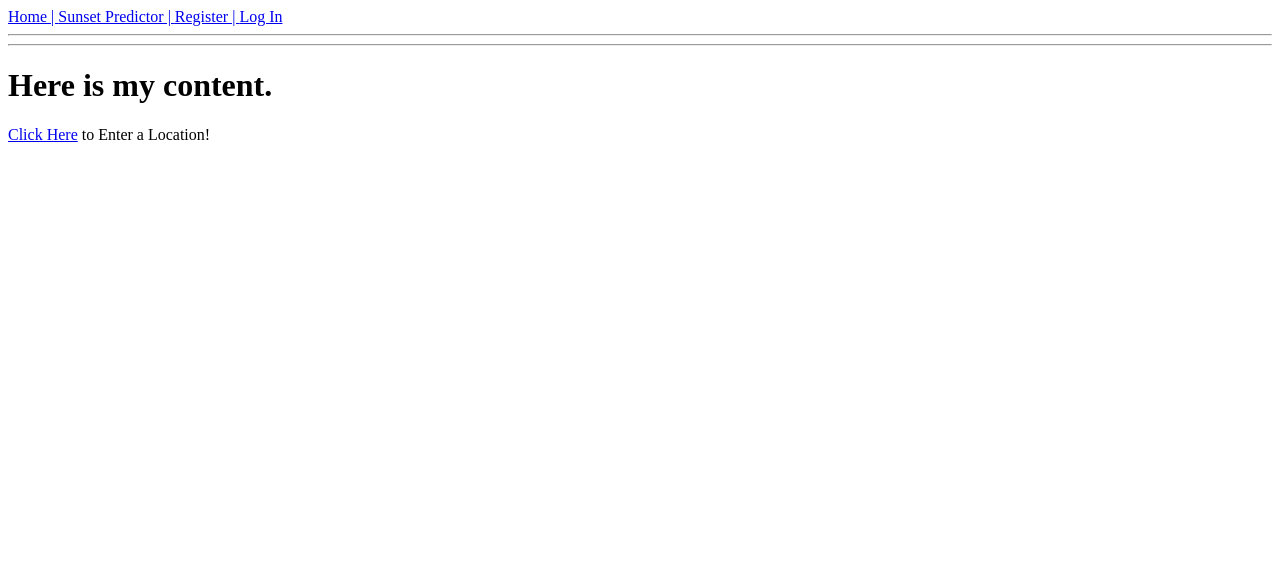
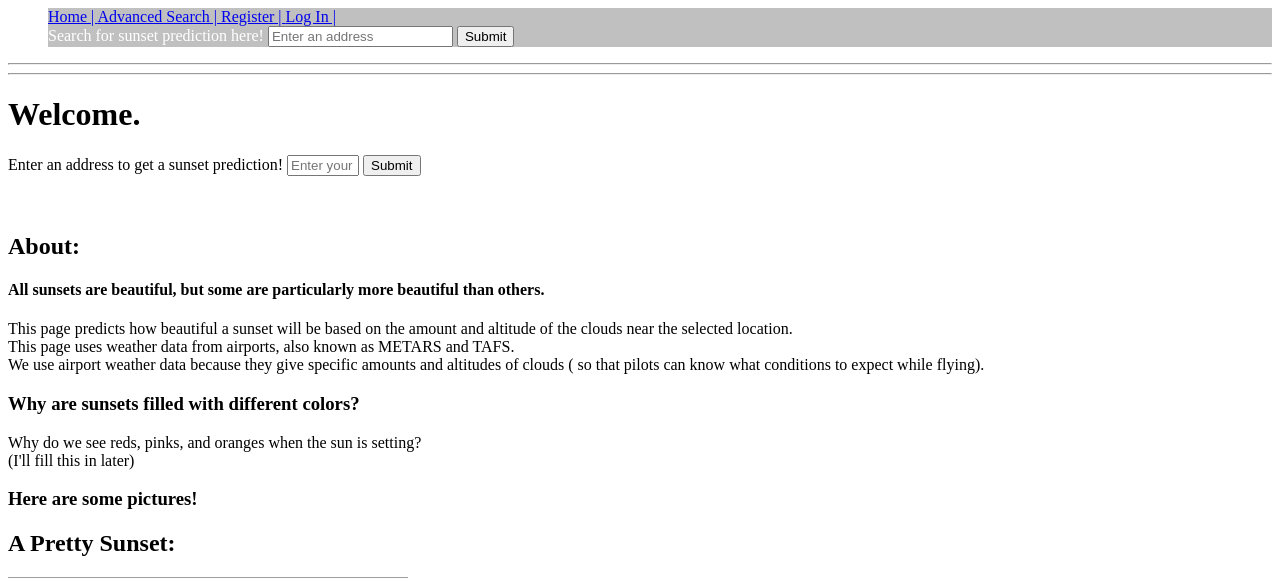
Before and after one commit to hleonhardy/fellowship-final-project, a Flask app: template templates/homepage.html in a window 1280 px wide. Shown: the top 578 px of the page. Before the commit the page ends 142 px from the top, so only its background shows below. Run offline with Flask 2, Linux system fonts and the light colour scheme; the template is opened without the code that fills it: most values are stand-ins (such as "Sample title", 1, 10 or a date in 2020); some libraries are stand-ins or nearby versions; grey boxes are pictures that could not be loaded.

Commit message:
Got picture thumbnails to show up on user page, made favorites into links on user page, made nav bar sticky, added to homepage.html, got navbar autocomplete to work on all pages.

```diff
--- a/templates/addfavorite.html
+++ b/templates/addfavorite.html
@@ -5,6 +5,7 @@
 
     <meta name="viewport" content="initial-scale=1.0, user-scalable=no">
     <meta charset="utf-8">
+
 
     <style>
       /* Always set the map height explicitly to define the size of the div
--- a/templates/base.html
+++ b/templates/base.html
@@ -3,20 +3,45 @@
 <head>
     <title>{% block title %} INSERT TITLE HERE {% endblock %} </title>
     {% block style %} {% endblock %}
+
+<link type="text/css" rel="stylesheet" href="https://fonts.googleapis.com/css?family=Roboto:300,400,500">
+<link rel="stylesheet" type="text/css" href="/static/css/autocomplete.css">
+<style>
+.sticky {
+  position: fixed;
+  top: 0;
+  width: 100%
+}
+
+#navbar {
+    background-color: #C0C0C0;
+    color: white;
+}
+
+</style>
 </head>
-<body>
+<body onscroll="stickyNav()">
 
+<ul>
+    <div id="navbar">
     <!-- This is the nav bar -->
     <a href='/'> Home | </a>
-    <a href='/location'> Sunset Predictor | </a>
+    <a href='/location'> Advanced Search | </a>
     {% if 'current_user' not in session %}
         <a href='/register'>Register | </a>
-        <a href='/login'>Log In  </a>
+        <a href='/login'>Log In  |</a>
     {% else %}
         <a href='/mypage'>My Page | </a>
         <a href='/logout'>Log Out | </a>
     {% endif %}
 
+    <form action='/prediction'>
+        Search for sunset prediction here! <input type="text" id="nav-autocomplete" name="address" placeholder="Enter an address" onFocus="geolocateNav()">
+        <input type="submit">
+    </form>
+    </div>
+
+</ul>
   <hr>
     {% for message in get_flashed_messages() %}
         {{ message }}
@@ -25,5 +50,19 @@
 
     {% block content %} INSERT CONTENT HERE {% endblock %}
 
+
+<script>
+var navbar = document.getElementById("navbar");
+var sticky = navbar.offsetTop;
+
+function stickyNav() {
+  if (window.pageYOffset >= sticky) {
+    navbar.classList.add("sticky")
+  } else {
+    navbar.classList.remove("sticky");
+  }
+}
+</script>
+
 </body>
 </html>
--- a/templates/homepage.html
+++ b/templates/homepage.html
@@ -3,8 +3,43 @@
 
 {% block content %}
 
-<h1> Here is my content. </h1>
+<h1> Welcome. </h1>
 
-<a href="/location">Click Here</a> to Enter a Location!
+
+<div id="locationField">
+<form action='/prediction'>
+    Enter an address to get a sunset prediction!
+    <input type="text" id="autocomplete" name="address"
+                    placeholder="Enter your address" onFocus="geolocate()">
+    <input type="submit">
+</form>
+</div>
+<br><br>
+
+<h2> About: </h2>
+<h4>All sunsets are beautiful, but some are particularly more beautiful than others.</h4>
+This page predicts how beautiful a sunset will be based on the amount and altitude of
+the clouds near the selected location.<br>
+This page uses weather data from airports, also known as METARS and TAFS.<br>
+We use airport weather data because they give specific amounts and altitudes of clouds (
+so that pilots can know what conditions to expect while flying).
+
+<h3>Why are sunsets filled with different colors?</h3>
+
+<p>
+Why do we see reds, pinks, and oranges when the sun is setting? <br>
+(I'll fill this in later)
+</p>
+<h3>Here are some pictures!</h3>
+<h2>A Pretty Sunset: </h2>
+<img src="/static/sunset_photos/burning-sky-sunset.jpg">
+<h2>Here is another pretty sunset: </h2>
+<img src="/static/sunset_photos/prettysunset.jpg">
+<h2>Here is a sunset that isn't quite as memorable as the ones above:</h2>
+<img src="/static/sunset_photos/toocloudy.jpg">
+
+<script src="https://ajax.googleapis.com/ajax/libs/jquery/2.1.3/jquery.min.js"></script>
+<script src='/static/js/autocomplete.js'></script>
+<script defer type="text/javascript" src="{{ placesmapurl | safe }}"></script>
 
 {% endblock %}
--- a/templates/login.html
+++ b/templates/login.html
@@ -18,4 +18,8 @@
     <input type="submit">
 </form>
 
+<script src="https://ajax.googleapis.com/ajax/libs/jquery/2.1.3/jquery.min.js"></script>
+<script src='/static/js/autocomplete.js'></script>
+<script defer type="text/javascript" src="{{ placesmapurl | safe }}"></script>
+
 {% endblock %}
--- a/templates/register.html
+++ b/templates/register.html
@@ -26,6 +26,8 @@ Hi!<br>Please enter the following information to register!<br>
     </table>
     <input type="submit">
 
-
+<script src="https://ajax.googleapis.com/ajax/libs/jquery/2.1.3/jquery.min.js"></script>
+<script src='/static/js/autocomplete.js'></script>
+<script defer type="text/javascript" src="{{ placesmapurl | safe }}"></script>
 
 {% endblock %}
--- a/templates/uploadphoto.html
+++ b/templates/uploadphoto.html
@@ -9,7 +9,7 @@
 {% block content %}
 
 This is where you upload a photo:
-
+<div>
 <form action='/uploadphoto' enctype="multipart/form-data" method='POST'>
 
     <input type='file' name='img' accept='image/*'><br>
@@ -36,6 +36,6 @@ This is where you upload a photo:
     <input type='submit'>
 
 </form>
-
+</div>
 
 {% endblock %}
```
Also changed, not shown: templates/location.html (+18 -7 lines), templates/mypage.html (+56 -3 lines), templates/prediction.html (+9 -0 lines).
